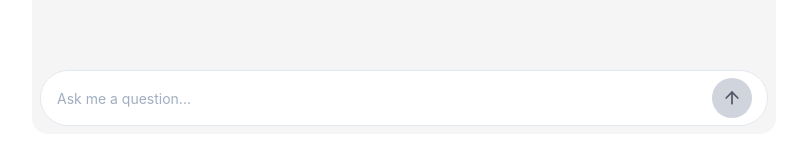
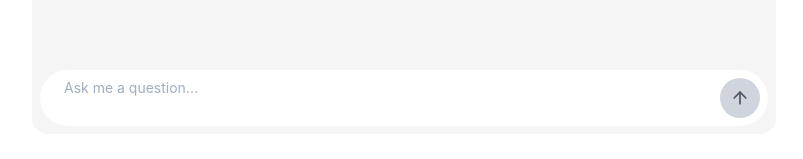
Before and after one commit to 5clicklabs/hosp-pwa, a Next.js app: page / in a window 1280 px wide. Shown: the part 758-917 px from the top of the page, without its empty margins (236-1039 px from the left). Built offline with nearby package versions, Linux system fonts and the light colour scheme.

Commit message:
text area and sonner

```diff
--- a/package.json
+++ b/package.json
@@ -21,9 +21,11 @@
     "lucide-react": "^0.399.0",
     "next": "^14.2.4",
     "next-pwa": "^5.6.0",
+    "next-themes": "^0.3.0",
     "react": "^18",
     "react-dom": "^18",
     "recoil": "^0.7.7",
+    "sonner": "^1.5.0",
     "tailwind-merge": "^2.3.0",
     "tailwindcss-animate": "^1.0.7"
   },
--- a/src/components/chat-section.tsx
+++ b/src/components/chat-section.tsx
@@ -1,15 +1,38 @@
-import {
-  Button,
-  Flex,
-  Input,
-  InputGroup,
-  InputRightElement,
-} from "@chakra-ui/react";
+import { Button, Flex, Textarea } from "@chakra-ui/react";
 import { ArrowUp } from "lucide-react";
+import { useState, useRef, useEffect } from "react";
+import { toast } from "sonner";
 
 export default function Chat() {
+  const [message, setMessage] = useState("");
+  const textareaRef = useRef<HTMLTextAreaElement>(null);
+
+  useEffect(() => {
+    if (textareaRef.current) {
+      textareaRef.current.style.height = "20px";
+    }
+  }, []);
+
+  const handleChange = (event: React.ChangeEvent<HTMLTextAreaElement>) => {
+    setMessage(event.target.value);
+    autoResizeTextarea(event.target);
+  };
+
+  const autoResizeTextarea = (textarea: HTMLTextAreaElement) => {
+    textarea.style.height = "auto";
+    textarea.style.height = `${textarea.scrollHeight}px`;
+  };
+
+  const onSubmit = (event: React.FormEvent) => {
+    event.preventDefault();
+    if (message.length > 500) {
+      toast.error("This message is too long, please type a shorter message.");
+      return;
+    }
+    setMessage("");
+  };
+
   return (
-    <>
     <Flex
       className="rounded-2xl"
       bg="#F5F5F5"
@@ -19,23 +42,37 @@ export default function Chat() {
       direction="column"
       p={2}
     >
-        <InputGroup size="md">
-          <Input
+      <form onSubmit={onSubmit}>
+        <Flex
+          borderRadius={50}
+          bg="white"
+          justify="space-between"
+          width="100%"
+          align="center"
+          px={2}
+        >
+          <Textarea
+            ref={textareaRef}
             placeholder="Ask me a question..."
             _placeholder={{ color: "gray.400", fontSize: "14px" }}
             _focusVisible={{ outline: "none", boxShadow: "none" }}
-            height="56px"
-            borderRadius={99}
-            bg="white"
+            borderRadius={50}
+            border="none"
+            resize="none"
+            value={message}
+            onChange={handleChange}
+            style={{
+              overflow: "hidden",
+              minHeight: "56px",
+              maxHeight: "200px",
+            }}
           />
 
-          <InputRightElement width={{ base: "15%", lg: "10%" }} height="100%">
-            <Button bg="#D0D4DD" p={2} borderRadius={999}>
+          <Button type="submit" bg="#D0D4DD" p={2} borderRadius={999}>
             <ArrowUp className="w-5 h-5 text-gray-600" />
           </Button>
-          </InputRightElement>
-        </InputGroup>
         </Flex>
-    </>
+      </form>
+    </Flex>
   );
 }
--- /dev/null
+++ b/src/components/ui/sonner.tsx
@@ -0,0 +1,29 @@
+import { useTheme } from "next-themes"
+import { Toaster as Sonner } from "sonner"
+
+type ToasterProps = React.ComponentProps<typeof Sonner>
+
+const Toaster = ({ ...props }: ToasterProps) => {
+  const { theme = "system" } = useTheme()
+
+  return (
+    <Sonner
+      theme={theme as ToasterProps["theme"]}
+      className="toaster group"
+      toastOptions={{
+        classNames: {
+          toast:
+            "group toast group-[.toaster]:bg-background group-[.toaster]:text-foreground group-[.toaster]:border-border group-[.toaster]:shadow-lg",
+          description: "group-[.toast]:text-muted-foreground",
+          actionButton:
+            "group-[.toast]:bg-primary group-[.toast]:text-primary-foreground",
+          cancelButton:
+            "group-[.toast]:bg-muted group-[.toast]:text-muted-foreground",
+        },
+      }}
+      {...props}
+    />
+  )
+}
+
+export { Toaster }
--- a/src/pages/_app.tsx
+++ b/src/pages/_app.tsx
@@ -4,6 +4,7 @@ import type { AppProps } from "next/app";
 import Layout from "./layout";
 import { RecoilRoot } from "recoil";
 import { chakraTheme } from "../lib/chakra.config";
+import { Toaster } from "@/components/ui/sonner";
 
 export default function App({ Component, pageProps }: AppProps) {
   return (
@@ -11,6 +12,7 @@ export default function App({ Component, pageProps }: AppProps) {
       <RecoilRoot>
         <Layout>
           <Component {...pageProps} />
+          <Toaster />
         </Layout>
       </RecoilRoot>
     </ChakraProvider>
```
Also changed, not shown: 1 other file (tests, documents, lock files or other folders). Lines whose indentation alone changed are shown as unchanged.
